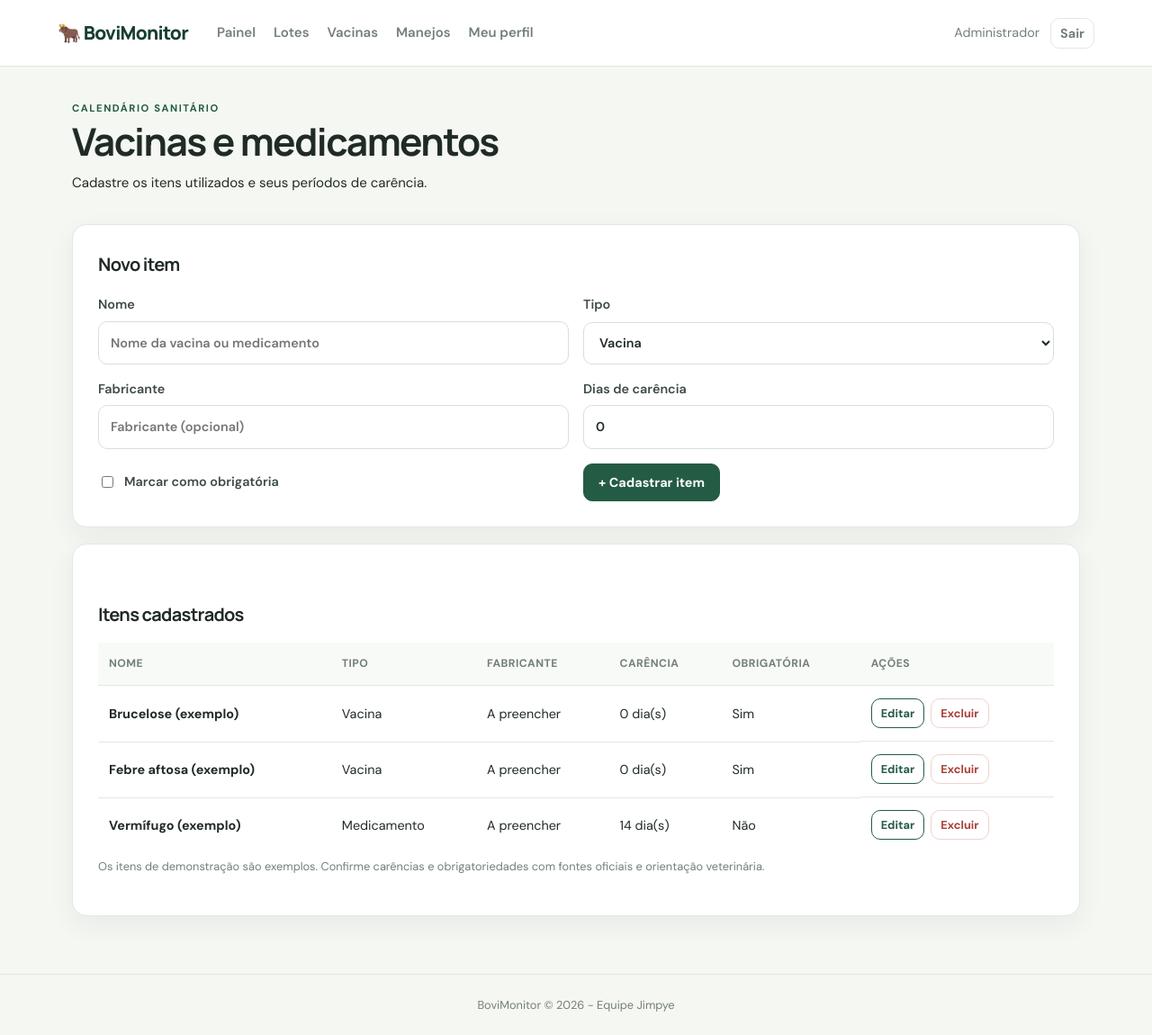
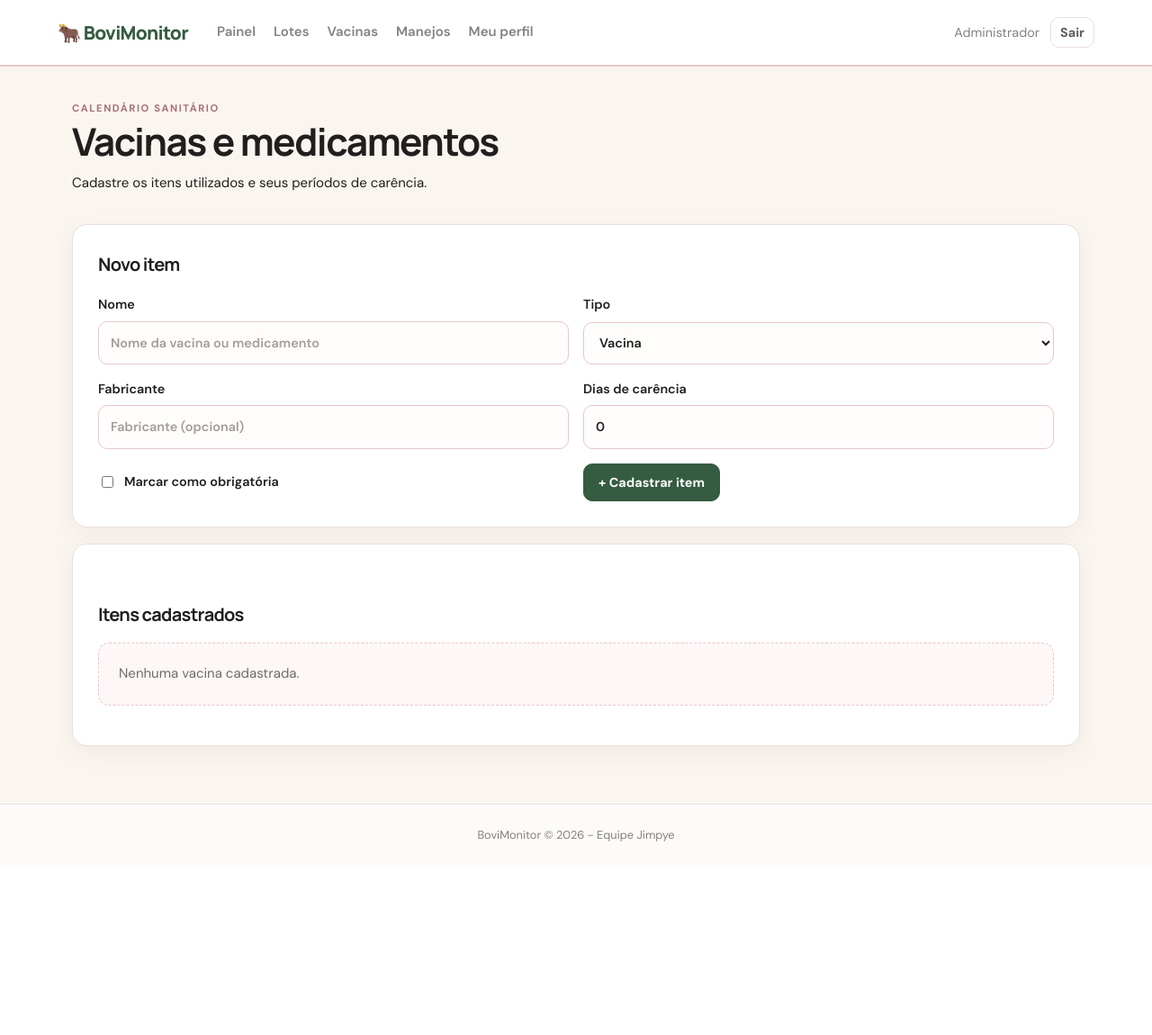
Before and after one commit to Jhonvts/project_bovimonitor, a Flask app: page /vacinas in a window 1280 px wide. Shown: the whole page at 90% size. After the commit the page ends 935 px from the top, so only its background shows below. Run offline with Flask 3, Linux system fonts and the light colour scheme; a user stored in the database is signed in.

Commit message:
mudança na estética do css e alterações no html como mensagens que tal texto é exemplo e também tirei os medicamentos e vacinas que estavam salvos como exemplo

```diff
--- a/app.py
+++ b/app.py
@@ -680,12 +680,6 @@ def inicializar_banco():
             )
             admin.definir_senha(os.environ.get("ADMIN_INITIAL_PASSWORD", "2345MEIA78"))
             db.session.add(admin)
-        if Vacina.query.count() == 0:
-            db.session.add_all([
-                Vacina(nome="Febre aftosa (exemplo)", tipo="Vacina", fabricante="A preencher", dias_carencia=0, obrigatoria=True),
-                Vacina(nome="Vermífugo (exemplo)", tipo="Medicamento", fabricante="A preencher", dias_carencia=14, obrigatoria=False),
-                Vacina(nome="Brucelose (exemplo)", tipo="Vacina", fabricante="A preencher", dias_carencia=0, obrigatoria=True),
-            ])
         db.session.commit()
 
 
--- a/static/css/style.css
+++ b/static/css/style.css
@@ -1,20 +1,28 @@
+
 @import url('https://fonts.googleapis.com/css2?family=DM+Sans:wght@400;500;600;700&family=Manrope:wght@500;600;700;800&display=swap');
 
 :root {
-    --green: #245b45;
-    --green-dark: #173e30;
-    --green-soft: #e8f2eb;
-    --cream: #f5f7f2;
-    --ink: #202b25;
-    --muted: #738078;
-    --line: #e2e8e1;
-    --white: #fff;
-    --red: #a83f37;
-    --shadow: 0 10px 30px rgba(28, 54, 38, .06)
+    /* Paleta BoviMonitor */
+    --green: #c6e3c5;
+    --green-dark: #355b40;
+    --green-soft: #edf3e9;
+    --cream: #fbf5f0;
+
+    --ink: #211f1e;
+    --muted: #85817e;
+    --line: #e9e0dc;
+    --white: #ffffff;
+
+    --red: #b96d74;
+    --pink: #d9a5ad;
+    --pink-soft: #f8e8e9;
+    --pink-border: #e8c7cb;
+
+    --shadow: 0 8px 24px rgba(61, 54, 49, .06);
 }
 
 * {
-    box-sizing: border-box
+    box-sizing: border-box;
 }
 
 body {
@@ -23,72 +31,73 @@ body {
     color: var(--ink);
     font-family: 'DM Sans', sans-serif;
     font-size: 15px;
-    line-height: 1.55
+    line-height: 1.55;
 }
 
-h1,
-h2,
-h3,
-.brand {
-    font-family: Manrope, sans-serif;
-    letter-spacing: -.035em
+h1, h2, h3, .brand {
+    font-family: 'Manrope', sans-serif;
+    letter-spacing: -.035em;
+    color: var(--ink);
 }
 
 h1 {
     font-size: clamp(1.8rem, 4vw, 2.65rem);
     line-height: 1.12;
-    margin: .3rem 0 .65rem
+    margin: .3rem 0 .65rem;
 }
 
 h2 {
     font-size: 1.25rem;
-    margin: 0 0 1rem
+    margin: 0 0 1rem;
 }
 
 h3 {
     margin: .6rem 0;
-    font-size: 1.1rem
+    font-size: 1.1rem;
 }
 
 p {
-    margin: .35rem 0 1rem
+    margin: .35rem 0 1rem;
 }
+
+/* Barra superior */
 
 .topbar {
     min-height: 74px;
     padding: 14px max(5vw, 20px);
     background: var(--white);
-    border-bottom: 1px solid var(--line);
+    border-bottom: 2px solid var(--pink-border);
     display: flex;
     align-items: center;
     gap: 32px;
-    flex-wrap: wrap
+    flex-wrap: wrap;
 }
 
 .brand {
     text-decoration: none;
     color: var(--green-dark);
     font-weight: 800;
-    font-size: 1.3rem
+    font-size: 1.3rem;
 }
 
 .topbar nav {
     display: flex;
     gap: 20px;
     flex: 1;
-    flex-wrap: wrap
+    flex-wrap: wrap;
 }
 
 .topbar nav a,
-.section-heading>a {
+.section-heading > a {
     color: var(--muted);
     text-decoration: none;
-    font-weight: 600
+    font-weight: 600;
+    transition: color .2s ease;
 }
 
 .topbar nav a:hover,
-.section-heading>a:hover {
-    color: var(--green)
+.section-heading > a:hover {
+    color: #ad707a;
 }
 
 .user-area {
@@ -96,59 +105,70 @@ p {
     align-items: center;
     gap: 12px;
     color: var(--muted);
-    font-size: .9rem
+    font-size: .9rem;
 }
 
 .user-area form {
-    margin: 0
+    margin: 0;
 }
+
+/* Conteúdo principal */
 
 .container {
     width: min(1120px, 90%);
     margin: 38px auto 64px;
-    min-height: 65vh
+    min-height: 65vh;
 }
 
 .hero {
-    background: var(--green-dark);
-    color: #fff;
+    background: linear-gradient(120deg, #55785d, #78917a);
+    color: var(--white);
+    border: 1px solid #6d896f;
     border-radius: 22px;
     padding: clamp(26px, 5vw, 52px);
     display: flex;
     justify-content: space-between;
     align-items: center;
     gap: 20px;
-    overflow: hidden
+    overflow: hidden;
+}
+
+.hero h1,
+.hero h2,
+.hero h3 {
+    color: var(--white);
 }
 
 .hero p {
     max-width: 560px;
-    color: #d2e1d6;
-    margin: 0
+    color: #f0f5ee;
+    margin: 0;
 }
 
 .hero .eyebrow {
-    color: #a8cfb5
+    color: #f4d7da;
 }
 
 .hero-mark {
     font-size: clamp(4rem, 10vw, 7.5rem);
-    opacity: .95
+    opacity: .85;
 }
 
 .eyebrow {
     font-size: .7rem;
     font-weight: 700;
     letter-spacing: .14em;
-    color: var(--green);
-    text-transform: uppercase
+    color: #a66f79;
+    text-transform: uppercase;
 }
+
+/* Indicadores */
 
 .stats {
     display: grid;
     grid-template-columns: repeat(3, 1fr);
     gap: 16px;
-    margin: 20px 0 34px
+    margin: 20px 0 34px;
 }
 
 .stat,
@@ -157,25 +177,28 @@ p {
     background: var(--white);
     border: 1px solid var(--line);
     border-radius: 16px;
-    box-shadow: var(--shadow)
+    box-shadow: var(--shadow);
 }
 
 .stat {
-    padding: 22px
+    padding: 22px;
+    border-top: 3px solid var(--pink);
 }
 
 .stat span {
     display: block;
     color: var(--muted);
-    font-size: .88rem
+    font-size: .88rem;
 }
 
 .stat strong {
     display: block;
-    font: 800 2rem Manrope, sans-serif;
+    font: 800 2rem 'Manrope', sans-serif;
     margin-top: 6px;
-    color: var(--green-dark)
+    color: var(--green-dark);
 }
+
+/* Títulos de seção */
 
 .section-heading,
 .page-heading {
@@ -183,70 +206,83 @@ p {
     justify-content: space-between;
     align-items: end;
     gap: 16px;
-    margin: 30px 0 16px
+    margin: 30px 0 16px;
 }
 
 .section-heading h2 {
-    margin: .3rem 0 0
+    margin: .3rem 0 0;
 }
+
+/* Cartões de acesso rápido */
 
 .quick-grid {
     display: grid;
     grid-template-columns: repeat(3, 1fr);
-    gap: 16px
+    gap: 16px;
 }
 
 .quick-card {
     padding: 22px;
     text-decoration: none;
-    color: inherit;
-    transition: transform .15s, border-color .15s
+    color: var(--ink);
+    transition: transform .2s ease, border-color .2s ease,
+        box-shadow .2s ease;
 }
 
 .quick-card:hover {
     transform: translateY(-3px);
-    border-color: #a7c8b1
+    border-color: var(--pink);
+    box-shadow: 0 12px 28px rgba(173, 112, 122, .10);
+}
+
+.quick-card h2,
+.quick-card h3 {
+    color: var(--ink);
 }
 
 .quick-card p {
     font-size: .92rem;
-    color: var(--muted)
+    color: var(--muted);
 }
 
 .quick-icon {
-    font-size: 1.8rem
+    font-size: 1.8rem;
 }
 
 .arrow {
     font-weight: 700;
-    color: var(--green)
+    color: #ad707a;
 }
+
+/* Painéis */
 
 .panel {
     padding: clamp(18px, 3vw, 28px);
-    margin: 18px 0
+    margin: 18px 0;
 }
 
-.panel>h2 {
-    margin-bottom: 18px
+.panel > h2 {
+    margin-bottom: 18px;
 }
+
+/* Formulários */
 
 .inline-form {
     display: grid;
     grid-template-columns: 1.5fr 1fr auto;
     align-items: end;
-    gap: 14px
+    gap: 14px;
 }
 
 .form-grid {
     display: grid;
     grid-template-columns: repeat(2, minmax(0, 1fr));
-    gap: 16px
+    gap: 16px;
 }
 
 .form-stack {
     display: grid;
-    gap: 16px
+    gap: 16px;
 }
 
 label {
@@ -254,228 +290,282 @@ label {
     gap: 7px;
     font-size: .9rem;
     font-weight: 600;
-    color: #3d4b42
+    color: var(--ink);
 }
 
 input,
-select {
+select,
+textarea {
     width: 100%;
     font: inherit;
     color: var(--ink);
     padding: 12px 13px;
-    border: 1px solid #d7e0d7;
+    border: 1px solid var(--pink-border);
     border-radius: 10px;
-    background: #fff;
+    background: #fffdfc;
     outline: none;
-    min-width: 0
+    min-width: 0;
+    transition: border-color .2s ease, box-shadow .2s ease;
 }
 
 input:focus,
-select:focus {
-    border-color: var(--green);
-    box-shadow: 0 0 0 3px #245b4518
+select:focus,
+textarea:focus {
+    border-color: #bd8992;
+    box-shadow: 0 0 0 3px rgba(217, 165, 173, .22);
+}
+
+input::placeholder,
+textarea::placeholder {
+    color: #a49c98;
 }
 
 .check-label {
     display: flex;
     align-items: center;
     gap: 9px;
-    align-self: center
+    align-self: center;
 }
 
 .check-label input {
-    width: auto
+    width: auto;
+    accent-color: var(--green-dark);
 }
+
+/* Botões */
 
 .button {
     display: inline-flex;
     align-items: center;
     justify-content: center;
     gap: 6px;
-    border: 1px solid var(--green);
+    border: 1px solid var(--green-dark);
     border-radius: 10px;
-    background: var(--green);
+    background: var(--green-dark);
     color: #fff;
     padding: 11px 16px;
     font: 700 .9rem 'DM Sans', sans-serif;
     text-decoration: none;
     cursor: pointer;
-    white-space: nowrap
+    white-space: nowrap;
+    transition: background .2s ease, border-color .2s ease,
+        transform .2s ease;
 }
 
 .button:hover {
-    background: var(--green-dark);
-    border-color: var(--green-dark)
+    background: #294a33;
+    border-color: #294a33;
+    color: #fff;
+    transform: translateY(-1px);
 }
 
 .button-quiet {
     background: transparent;
     border-color: var(--line);
-    color: var(--muted);
-    padding: 7px 10px
+    color: #615c59;
+    padding: 7px 10px;
+}
+
+.button-quiet:hover {
+    background: var(--pink-soft);
+    color: #80515a;
+    border-color: var(--pink-border);
 }
 
 .button-outline {
-    background: #fff;
-    color: var(--green)
+    background: var(--white);
+    color: var(--green-dark);
+    border-color: #c5d4c3;
+}
+
+.button-outline:hover {
+    background: var(--green-soft);
+    color: var(--green-dark);
+    border-color: #a9c6a8;
 }
 
 .button-danger {
-    background: #fff;
+    background: var(--white);
     color: var(--red);
-    border-color: #f0d2ce
+    border-color: #edcfd2;
 }
 
 .button-danger:hover {
-    background: #fff1ef;
-    color: var(--red);
-    border-color: #e4b7b1
+    background: var(--pink-soft);
+    color: #954f58;
+    border-color: var(--pink);
 }
 
 .button-small {
     font-size: .8rem;
-    padding: 7px 10px
+    padding: 7px 10px;
 }
+
+/* Tabelas */
 
 .table-wrap {
     width: 100%;
-    overflow-x: auto
+    overflow-x: auto;
 }
 
 table {
     border-collapse: collapse;
     width: 100%;
     font-size: .9rem;
-    white-space: nowrap
+    white-space: nowrap;
 }
 
 th {
     text-align: left;
-    color: var(--muted);
+    color: #5e625c;
     font-size: .76rem;
     letter-spacing: .04em;
     text-transform: uppercase;
-    background: #f8faf7
+    background: var(--green-soft);
 }
 
 th,
 td {
     padding: 14px 12px;
-    border-bottom: 1px solid var(--line)
+    border-bottom: 1px solid var(--line);
+}
+
+td {
+    color: var(--ink);
 }
 
 tbody tr:last-child td {
-    border-bottom: 0
+    border-bottom: 0;
 }
 
 tbody tr:hover {
-    background: #fbfcfa
+    background: #fdf8f7;
 }
+
+/* Etiquetas de status */
 
 .pill {
     display: inline-block;
     padding: 5px 9px;
     border-radius: 999px;
     font-size: .76rem;
-    font-weight: 700
+    font-weight: 700;
 }
 
 .pill-success {
-    background: #e5f4e9;
-    color: #276b42
+    background: var(--green-soft);
+    color: #355b40;
 }
 
 .pill-warning {
-    background: #fff0d7;
-    color: #865b12
+    background: #f8eee1;
+    color: #805c35;
 }
+
+/* Ações e textos auxiliares */
 
 .actions {
     display: flex;
     align-items: center;
-    gap: 7px
+    gap: 7px;
 }
 
 .actions form {
-    margin: 0
+    margin: 0;
 }
 
 .muted {
-    color: var(--muted)
+    color: var(--muted);
 }
 
 .small {
-    font-size: .8rem
+    font-size: .8rem;
+    color: var(--muted);
 }
 
 .empty {
-    background: #f8faf7;
-    border: 1px dashed #d5dfd4;
+    background: #fdf8f7;
+    border: 1px dashed var(--pink-border);
     border-radius: 12px;
     padding: 22px;
-    color: var(--muted)
+    color: #716b67;
 }
+
+/* Login e cadastro */
 
 .auth-card {
     max-width: 460px;
     margin: 5vh auto;
-    background: #fff;
+    background: var(--white);
     border: 1px solid var(--line);
     border-radius: 20px;
     padding: clamp(24px, 5vw, 40px);
-    box-shadow: var(--shadow)
+    box-shadow: var(--shadow);
 }
 
 .auth-card h1 {
-    margin: 8px 0
+    margin: 8px 0;
 }
 
 .center {
-    text-align: center
+    text-align: center;
 }
 
 .auth-card .button {
-    width: 100%
+    width: 100%;
 }
 
 .auth-card a:not(.button) {
-    color: var(--green);
-    font-weight: 700
+    color: #a66f79;
+    font-weight: 700;
 }
 
+.auth-card a:not(.button):hover {
+    color: #80515a;
+}
+
+/* Mensagens do sistema */
+
 .messages {
-    margin-bottom: 18px
+    margin-bottom: 18px;
 }
 
 .alert {
     padding: 12px 15px;
     border-radius: 10px;
-    margin: 8px 0
+    margin: 8px 0;
+    border: 1px solid transparent;
 }
 
 .alert-success {
-    background: #e5f4e9;
-    color: #276b42
+    background: var(--green-soft);
+    color: #355b40;
+    border-color: #d5e5d1;
 }
 
 .alert-danger {
-    background: #fff0ed;
-    color: #973a31
+    background: #fbefef;
+    color: #934e57;
+    border-color: #efd5d8;
 }
 
 .alert-warning {
-    background: #fff2d9;
-    color: #805c1c
+    background: #fbf2e5;
+    color: #805c35;
+    border-color: #f0e0c8;
 }
 
 .alert-info {
-    background: #eaf1fa;
-    color: #315b87
+    background: #f5eef6;
+    color: #6e5475;
+    border-color: #e7d9e9;
 }
+
+/* Rodapé */
 
 .narrow {
     max-width: 650px;
-    margin-inline: auto
+    margin-inline: auto;
 }
 
 .footer {
@@ -483,61 +573,64 @@ tbody tr:hover {
     border-top: 1px solid var(--line);
     padding: 24px;
     color: var(--muted);
-    font-size: .8rem
+    font-size: .8rem;
+    background: rgba(255, 255, 255, .65);
 }
 
-@media(max-width:760px) {
+/* Responsividade */
+
+@media (max-width: 760px) {
     .topbar {
-        gap: 12px
+        gap: 12px;
     }
 
     .topbar nav {
         order: 3;
         flex-basis: 100%;
-        gap: 14px
+        gap: 14px;
     }
 
     .user-area {
-        margin-left: auto
+        margin-left: auto;
     }
 
     .container {
-        margin-top: 22px
+        margin-top: 22px;
     }
 
     .hero {
-        padding: 26px
+        padding: 26px;
     }
 
     .hero-mark {
-        font-size: 4rem
+        font-size: 4rem;
     }
 
     .stats {
         grid-template-columns: 1fr;
-        gap: 10px
+        gap: 10px;
     }
 
     .stat {
-        padding: 16px
+        padding: 16px;
     }
 
     .quick-grid {
-        grid-template-columns: 1fr
+        grid-template-columns: 1fr;
     }
 
     .inline-form,
     .form-grid {
-        grid-template-columns: 1fr
+        grid-template-columns: 1fr;
     }
 
     .section-heading,
     .page-heading {
         align-items: start;
-        flex-direction: column
+        flex-direction: column;
     }
 
     .actions {
-        flex-wrap: wrap
+        flex-wrap: wrap;
     }
 }
--- a/templates/login.html
+++ b/templates/login.html
@@ -11,6 +11,5 @@
     <button class="button" type="submit">Entrar</button>
   </form>
   <p class="muted center">Ainda não tem conta? <a href="{{ url_for('cadastro') }}">Cadastre-se</a></p>
-  <p class="small muted">Demonstração local: admin@bovimonitor.local / Admin123!</p>
 </section>
 {% endblock %}
--- a/templates/vacinas.html
+++ b/templates/vacinas.html
@@ -55,7 +55,5 @@
             </tbody>
         </table>
     </div>{% else %}<p class="empty">Nenhuma vacina cadastrada.</p>{% endif %}
-    <p class="small muted">Os itens de demonstração são exemplos. Confirme carências e obrigatoriedades com fontes
-        oficiais e orientação veterinária.</p>
 </section>
 {% endblock %}
```
Also changed, not shown: templates/editar_propriedade.html (renamed from templates/editar_propripedade.html).
